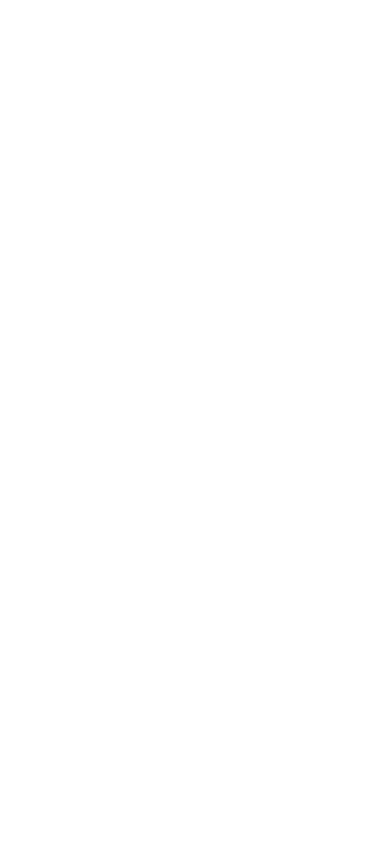
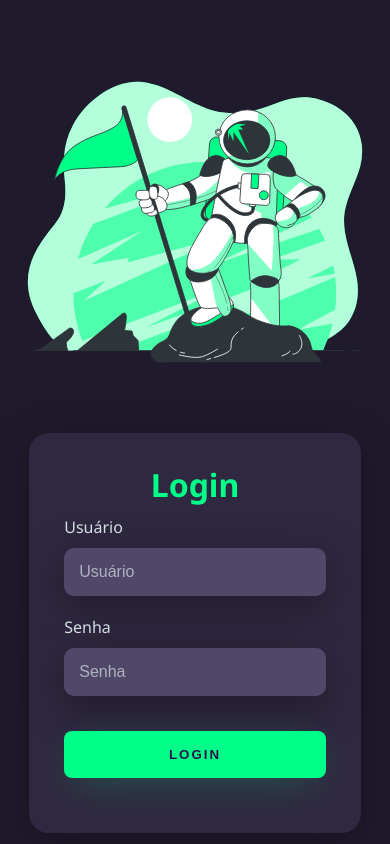
Before and after one commit to bonieck/Tela-de-Login, a plain HTML site: page index.html in a window 390 px wide. Drawn offline with Linux system fonts and the light colour scheme.

Commit message:
card login

```diff
--- a/index.html
+++ b/index.html
@@ -4,9 +4,29 @@
     <meta charset="UTF-8">
     <meta http-equiv="X-UA-Compatible" content="IE=edge">
     <meta name="viewport" content="width=device-width, initial-scale=1.0">
-    <title>Document</title>
+    <link rel="stylesheet" href="style.css">
+    <title>Login</title>
 </head>
 <body>
-
+    <div class="main-login">
+        <div class="left-login">
+            <h1>Faça login<br>E entre para fazer parte do nosso time.</h1>
+            <img src="astronaut-animate.svg" class="left-login-image" alt="Tablet">
+        </div>
+        <div class="right-login">
+            <div class="card-login">
+                <h1>Login</h1>
+                <div class="textfield">
+                    <label for="usuario">Usuário</label>
+                    <input type="text" name="usuario" placeholder="Usuário">
+                </div>
+                <div class="textfield">
+                    <label for="senha">Senha</label>
+                    <input type="password" name="senha" placeholder="Senha">
+                </div>
+                <button class="btn-login">Login</button>
+            </div>
+        </div>
+    </div>
 </body>
 </html>
--- /dev/null
+++ b/style.css
@@ -0,0 +1,146 @@
+@import url('https://fonts.googleapis.com/css2?family=Noto+Sans:wght@400;700&display=swap');
+body {
+    margin: 0;
+    font-family: 'Noto Sans', sans-serif;
+}
+
+body *{
+    box-sizing: border-box;
+}
+
+html, body{
+    overflow-y: hidden !important;
+    overflow-x: hidden !important;
+}
+
+.main-login{
+    width: 100vw;
+    height: 100vh;
+    background: #201b2c;
+    display: flex;
+    justify-content: center;
+    align-items: center;
+}
+.left-login {
+    width: 50vw;
+    height: 100vh;
+    display: flex;
+    justify-content: center;
+    align-items: center;
+    flex-direction: column;
+}
+.left-login > h1 {
+    font-size: 2vw;
+    color:#77ffc0 ;
+}
+
+.left-login-image{
+    width: 30vw;
+}
+.right-login{
+    width: 50vw;
+    height: 100vh;
+    display: flex;
+    justify-content: center;
+    align-items: center;
+
+}
+.card-login{
+    width: 450px;
+    display: flex;
+    justify-content: center;
+    align-items: center;
+    flex-direction: column;
+    padding: 30px 35px;
+    background: #2f2841;
+    border-radius: 20px;
+    box-shadow: 0px 10px 40px #00000056;
+}
+.card-login > h1 {
+    color: #00ff88;
+    font-weight: 800;
+    margin: 0;
+}
+.textfield{
+    width: 100%;
+    display: flex;
+    flex-direction: column;
+    align-items: flex-start;
+    justify-content: center;
+    margin: 10px 0px;
+}
+.textfield >input{
+    width: 100%;
+    border: none;
+    border-radius: 10px;
+    padding: 15px;
+    background: #514869;
+    color: #f0ffffde;
+    font-size: 12pt;
+    box-shadow: 0px 10px 40px #00000056;
+    outline: none;
+    box-sizing: border-box;
+}
+
+.textfield > label{
+    color: #f0ffffde;
+    margin-bottom: 10px;
+}
+.textfield >input::placeholder{
+    color: #f0ffff94;
+}
+.btn-login{
+    width: 100%;
+    padding: 16px 0px ;
+    margin: 25px;
+    border: none;
+    border-radius: 8px;
+    outline: none;
+    text-transform: uppercase ;
+    font-weight: 800;
+    letter-spacing: 2px;
+    color: #2b134b;
+    background: #00ff88;
+    cursor: pointer;
+    box-shadow: 0px 10px 40px -12px #00ff8052;
+}
+@media only screen and (max-width: 950px){
+    .card-login{
+        width: 85%;
+    }
+    .left-login > h1 {
+        font-size: 3vw;
+        margin-left: 25px;
+
+    }
+    .left-login {
+        width: 45vw;
+        height: 100vh;
+        display: flex;
+        justify-content: center;
+        align-items: center;
+        flex-direction: column;
+    }
+    .left-login-image{
+        width: 45vh;
+    }
+}
+@media only screen and (max-width: 650px){
+    .main-login{
+        flex-direction: column;
+    }
+    .left-login > h1{
+        display: none;
+    }
+    .left-login{
+        width: 100%;
+        height: auto;
+    }
+    .right-login{
+        width: 100%;
+        height: auto;
+    }
+    .left-login-image{
+        width: 50vh;
+    }
+}
```
Also changed, not shown: astronaut-animate.svg (added), cat-astronaut-animate ct.svg (added), cat-astronaut-animate.svg (added), tablet-login-animate.svg (added).
